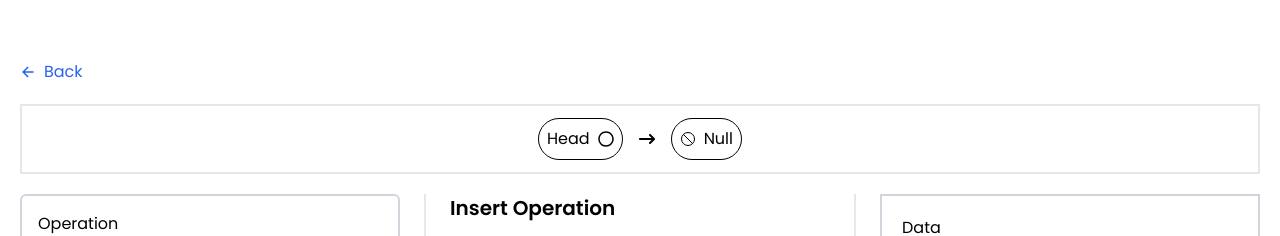
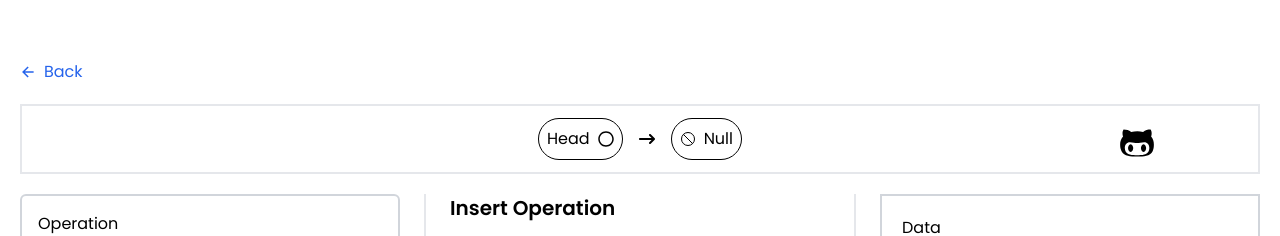
Before and after one commit to BryanLomerio/Data-Structures-playground, a React (Vite) app: page /linked-list-visualizer in a window 1280 px wide. Shown: the top 236 px of the page. Built offline with nearby package versions, Linux system fonts and the light colour scheme.

Commit message:
feat: add github link

```diff
--- a/package.json
+++ b/package.json
@@ -10,6 +10,7 @@
     "preview": "vite preview"
   },
   "dependencies": {
+    "framer-motion": "^11.17.0",
     "react": "^18.3.1",
     "react-dom": "^18.3.1",
     "react-icons": "^5.4.0",
--- a/src/App.jsx
+++ b/src/App.jsx
@@ -3,6 +3,7 @@ import { BrowserRouter as Router, Routes, Route } from "react-router-dom";
 import LandingPage from "./pages/LandingPage";
 import ArrayVisualizer from "./components/array/ArrayVisualizer";
 import LinkedListVisualizer from "./pages/LinkedListVisualizer"
+import Github from './components/Github'
 
 const App = () => {
   return (
@@ -12,6 +13,7 @@ const App = () => {
         <Route path="/array-visualizer" element={<ArrayVisualizer />} />
         <Route path="/linked-list-visualizer" element={<LinkedListVisualizer />} />
       </Routes>
+      <Github/>
     </Router>
   );
 };
--- /dev/null
+++ b/src/components/Github.jsx
@@ -0,0 +1,26 @@
+import React from 'react'
+import { FaGithubAlt } from "react-icons/fa";
+import { motion } from 'framer-motion';
+
+function Github() {
+  return (
+    <div>
+      <motion.div
+        className="absolute top-[125px] right-[125px]"
+        initial={{ x: 0, y: 0 }}
+        animate={{ x: 0, y: 0 }}
+        drag
+        dragConstraints={{ top: 0, left: 0, right: window.innerWidth - 50, bottom: window.innerHeight - 50 }}
+        transition={{ type: "spring", stiffness: 300, damping: 30 }}
+        whileHover={{ scale: 1.2 }}
+        whileTap={{ scale: 0.9 }}
+      >
+        <a href="https://github.com/BryanLomerio" target="_blank" rel="noopener noreferrer">
+          <FaGithubAlt className='text-4xl' />
+        </a>
+      </motion.div>
+    </div>
+  );
+}
+
+export default Github;
```
Also changed, not shown: 1 other file (tests, documents, lock files or other folders).
